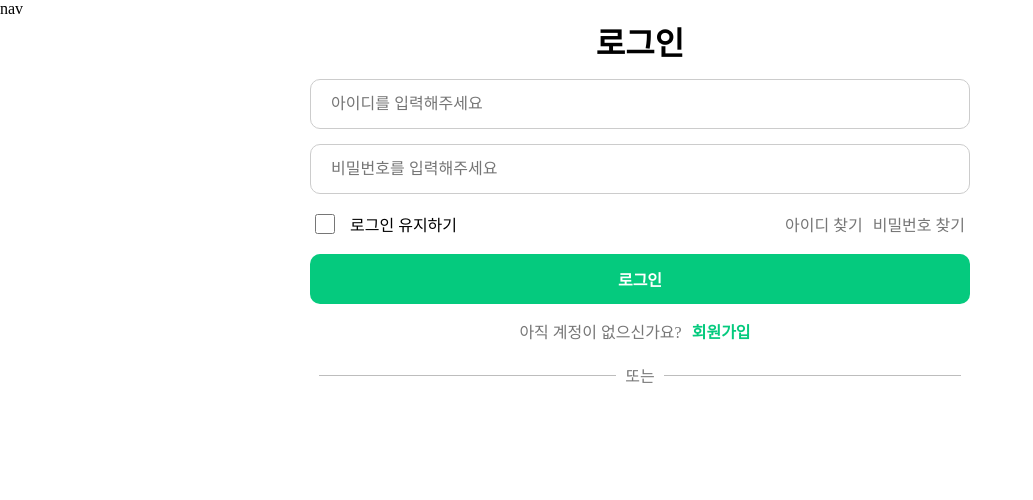
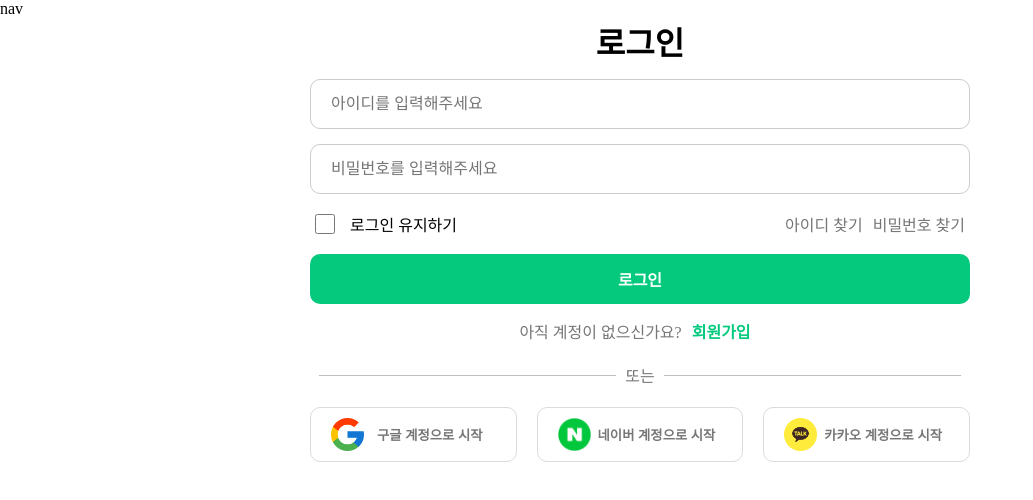
Before and after one commit to GS-retail/frontend, a React (Vite) app: page /auth/signin in a window 1280 px wide. Shown: the top 500 px of the page, without its empty margins (0-1033 px from the left). Built offline with nearby package versions, Linux system fonts and the light colour scheme.

Commit message:
feat: SignIn 페이지 퍼플리싱

```diff
--- a/src/pages/AuthPage.jsx
+++ b/src/pages/AuthPage.jsx
@@ -1,5 +1,6 @@
 import { Link } from "react-router-dom";
-import { Form, Input, Label } from "@/components/Form";
+import { Input, Label, SocialLoginButton } from "@/components/Form";
+
 import styles from "./AuthPage.module.scss";
 
 const AuthPage = {
@@ -42,6 +43,12 @@ const AuthPage = {
                         <span></span>
                     </div>
                 </div>
+
+                <div className={styles.social_login_container}>
+                    <SocialLoginButton type="google" />
+                    <SocialLoginButton type="naver" />
+                    <SocialLoginButton type="kakao" />
+                </div>
             </main>
         );
     },
--- a/src/pages/AuthPage.module.scss
+++ b/src/pages/AuthPage.module.scss
@@ -5,7 +5,7 @@
 
     .sign_in_form {
         display: block;
-        width: 100%;
+        width: 90%;
         max-width: 660px;
 
         .title {
@@ -85,7 +85,7 @@
     .sep {
         display: flex;
         justify-content: space-between;
-        width: 100%;
+        width: 90%;
         max-width: 660px;
 
         margin: 20px auto;
@@ -104,6 +104,15 @@
             }
         }
     }
+
+    .social_login_container{
+        display: flex;
+        gap: 20px;
+
+        width: 90%;
+        max-width: 660px;
+        height: 55px;
+    }
 }
 
 .sign_up {
```
